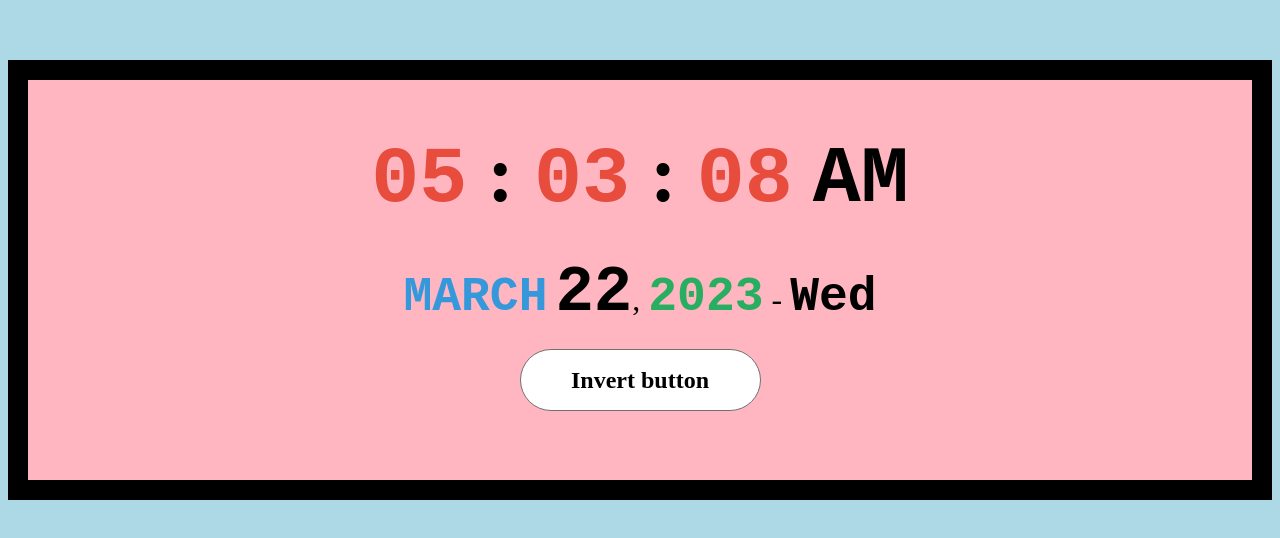
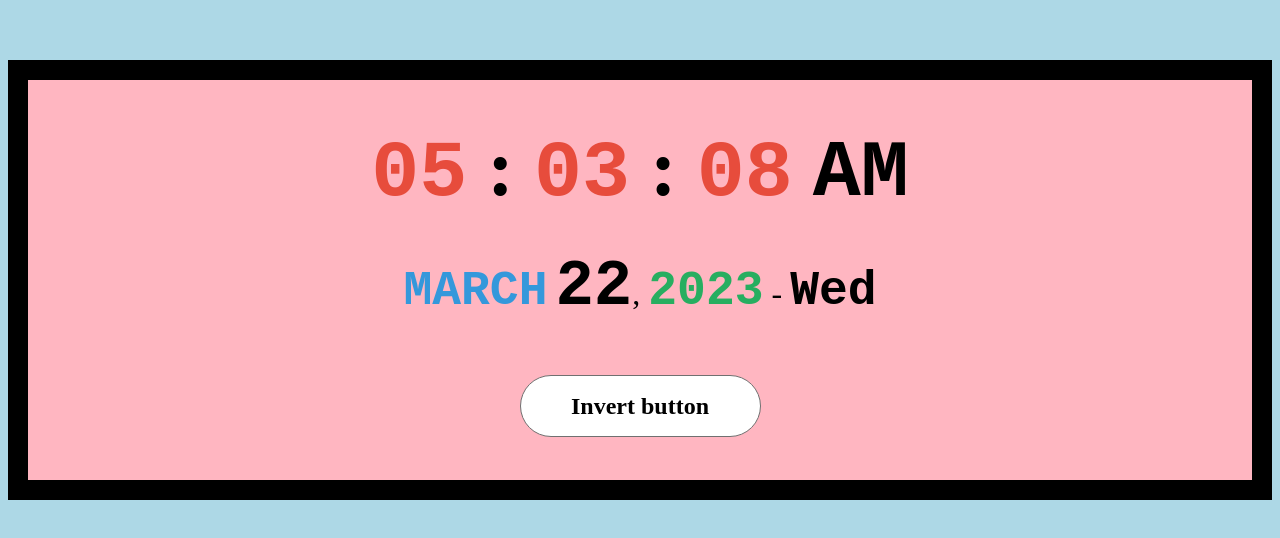
Before and after one commit to CaelFoster/DateAndTime, a plain HTML site: page index.html in a window 1280 px wide. Shown: the part 140-678 px from the top of the page. Drawn offline with Linux system fonts and the light colour scheme.

Commit message:
spaced the button

```diff
--- a/css/style.css
+++ b/css/style.css
@@ -71,7 +71,7 @@ time {
   height: 60px;
   background: #ffffff;
   /*my margin was missing*/
-  margin:20px auto;
+  margin:52px auto 0 auto;
   border: 1px solid #707070;
   border-radius: 53px;
   transition:250ms;
```
